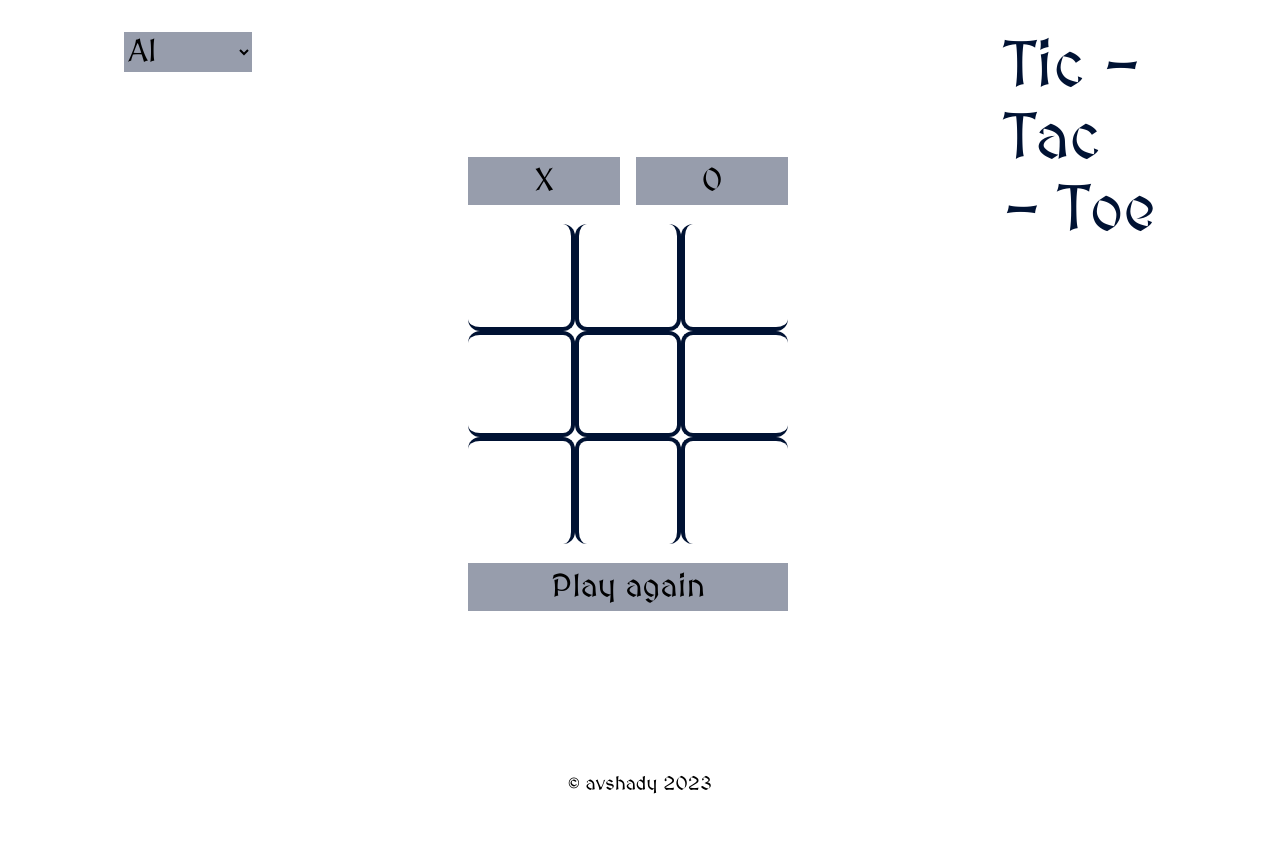
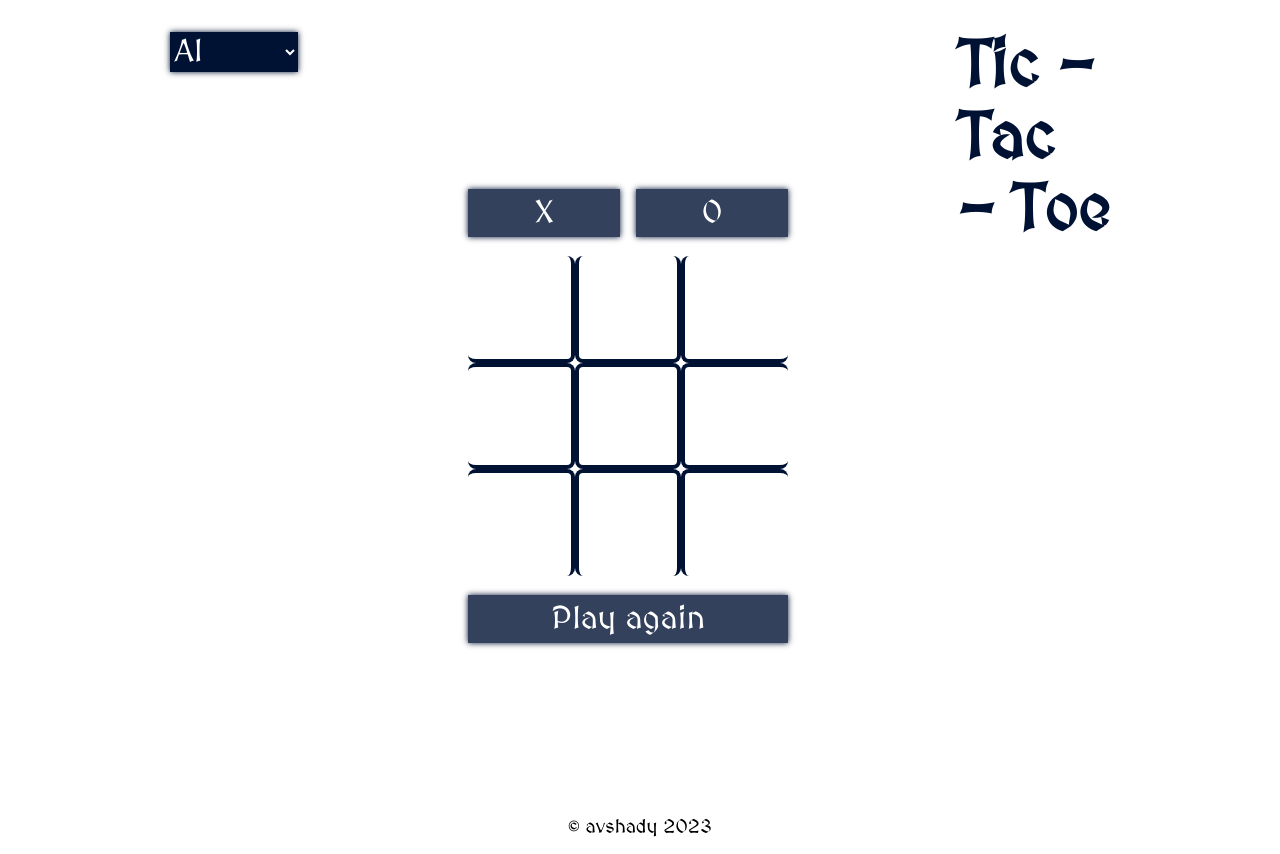
Before and after one commit to ShadyAV/tic-tac-toe, a plain HTML site: page index.html in a window 1280 px wide. Before the commit the page ends 800 px from the top, so only its background shows below. Drawn offline with Linux system fonts and the light colour scheme.

Commit message:
Fix layout

```diff
--- a/index.html
+++ b/index.html
@@ -39,11 +39,11 @@
                 <button id="playAgainBtn">Play again</button>
             </div>
         </section>
-        <section id="headLine">
+        <h1 id="headLine">
             <p>Tic -</p>
             <p>Tac</p>
             <p>- Toe</p>
-        </section>
+        </h1>
     </div>
     <footer>
         <p>© avshady 2023</p>
--- a/style.css
+++ b/style.css
@@ -12,7 +12,6 @@
 }
 
 body {
-    min-height: 100vh;
     background-color: #fff;
 }
 
@@ -21,19 +20,23 @@ select {
     height: 2.5rem;
     outline: none;
     border: none;
-    background-color: #979dac;
+    background-color: #001233;
+    color: #fff;
     font-size: 2rem;
+    box-shadow: 0px 0px 6px #001233;
 }
 
 #wrapThisBody {
+    min-height: 100vh;
     display: flex;
-    justify-content: space-around;
+    justify-content: space-evenly;
     flex-wrap: wrap-reverse;
-    height: 96vh;
 }
 
 #opponentChoice {
-    margin: 2rem;
+    margin-top: 2rem;
+    padding-left: 2rem;
+    padding-right: 2rem;
 }
 
 #middlePart {
@@ -41,6 +44,7 @@ select {
     flex-direction: column;
     justify-content: center;
     gap: 1.2rem;
+    margin-top: 2rem;
 }
 
 #markBtns {
@@ -52,12 +56,14 @@ select {
 button {
     border: none;
     outline: none;
-    background-color: #979dac;
+    background-color: #33415c;
+    color: #fff;
     font-size: 2rem;
+    box-shadow: 0px 0px 6px #001233;
 }
 
 button:hover {
-    background-color: #5c677d;
+    background-color: #001233;
 }
 
 button:active {
@@ -70,8 +76,6 @@ button:active {
 }
 
 #wrapThisBoard {
-    position: sticky;
-    top: 1em;
     width: 25vw;
     height: 25vw;
     min-width: 300px;
@@ -82,7 +86,6 @@ button:active {
     display: grid;
     grid-template-columns: 1fr 1fr 1fr;
     grid-template-rows: 1fr 1fr 1fr;
-    position: absolute;
     width: 100%;
     height: 100%;
 }
@@ -100,12 +103,14 @@ button:active {
 #headLine {
     color: #001233;
     font-size: 4rem;
-    margin: 2rem;
+    margin-top: 2rem;
+    padding-left: 2rem;
+    padding-right: 2rem;
 }
 
 .cell {
     border: 0.3rem solid #001233;
-    border-radius: 12px;
+    border-radius: 8px;
 }
 
 .nt {
@@ -127,7 +132,14 @@ button:active {
 footer {
     display: flex;
     justify-content: center;
-    padding: 0.3rem;
+    padding: 1rem;
     color: #000;
     font-size: 1.2rem;
 }
+
+@media screen and (max-height: 670px) {
+    #headLine {
+        display: flex;
+        flex-wrap: wrap;
+    }
+}
```
